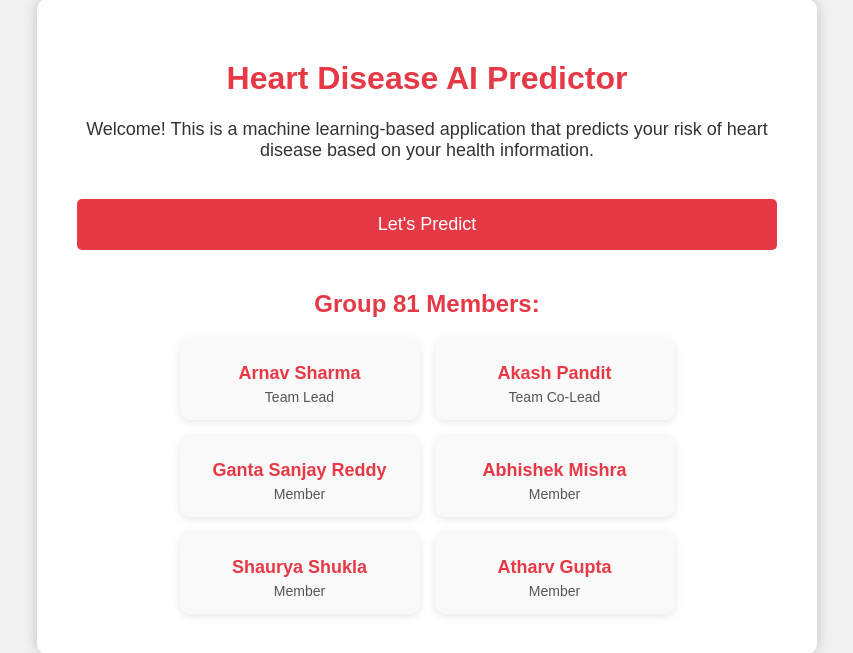
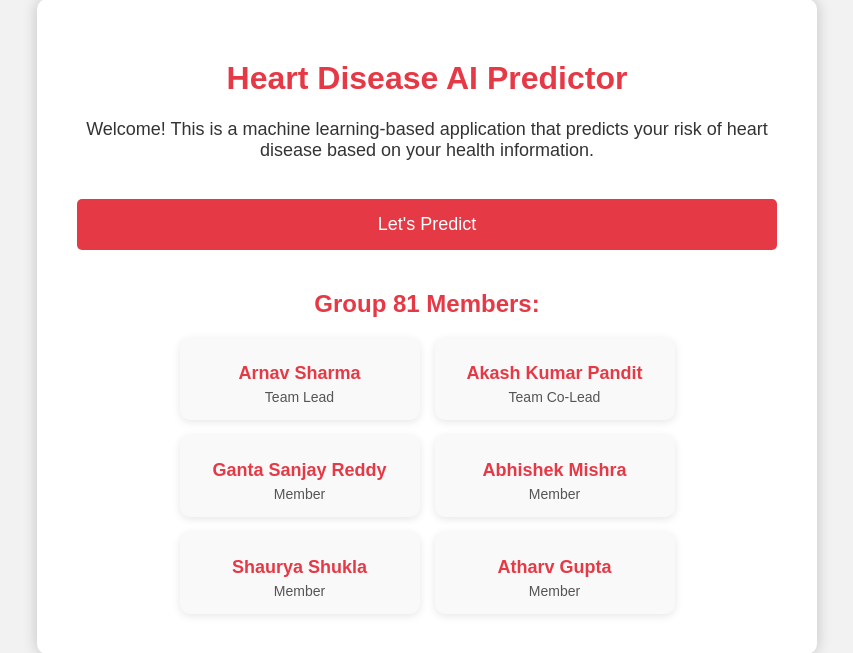
Before and after one commit to CartoonSketch/HDP-Project, a Flask app: page / in a window 1280 px wide. Shown: the part 59-712 px from the top of the page, without its empty margins (213-1066 px from the left). Run offline with Flask 3, Linux system fonts and the light colour scheme; parts of the project's set-up code (start-up, migrations or seed data) failed here and were passed over.

Commit message:
Update index.html

```diff
--- a/templates/index.html
+++ b/templates/index.html
@@ -90,7 +90,7 @@
                     <p>Team Lead</p>
                 </div>
                 <div class="team-card">
-                    <h3>Akash Pandit</h3>
+                    <h3>Akash Kumar Pandit</h3>
                     <p>Team Co-Lead</p>
                 </div>
                 <div class="team-card">
```
